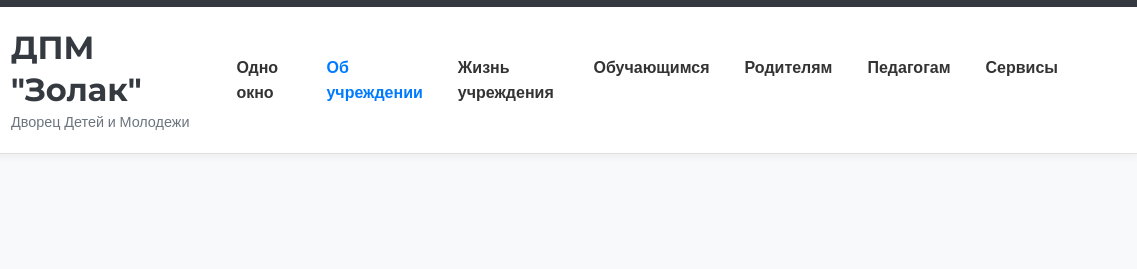
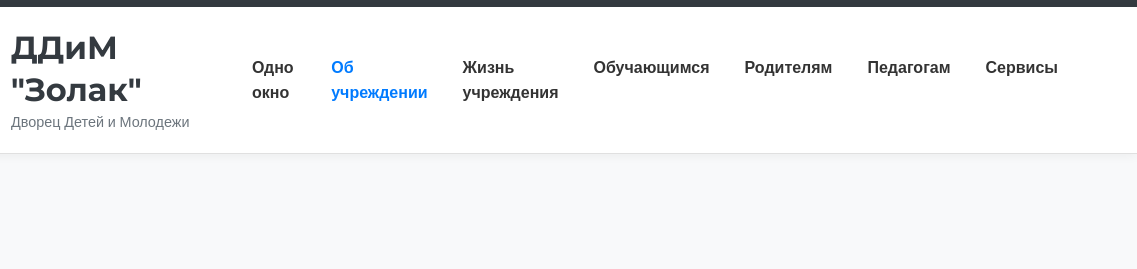
Before and after one commit to JudokaKMC/Zolak-Official.github.io, a plain HTML site: page about/stars_alley.html in a window 1280 px wide. Shown: the part 41-310 px from the top of the page, 143-1280 px from the left. Drawn offline with nearby package versions, Linux system fonts and the light colour scheme.

Commit message:
Update stars_alley.html

```diff
--- a/about/stars_alley.html
+++ b/about/stars_alley.html
@@ -194,7 +194,7 @@
             <div class="logo-title">
                 <img src="../images/logo.png" alt="Логотип ДПМ Золак" class="site-logo">
                 <div class="site-name">
-                    <h2>ДПМ "Золак"</h2>
+                    <h2>ДДиМ "Золак"</h2>
                     <p>Дворец Детей и Молодежи</p>
                 </div>
             </div>
@@ -556,4 +556,5 @@
     </script>
 </body>
 
+
 </html>
```
